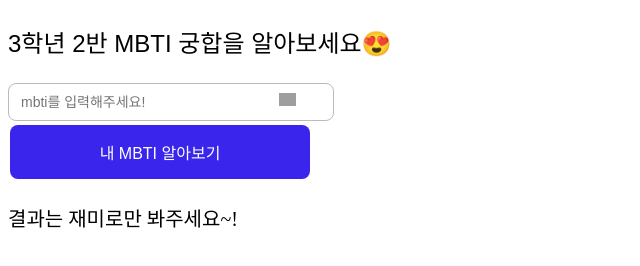
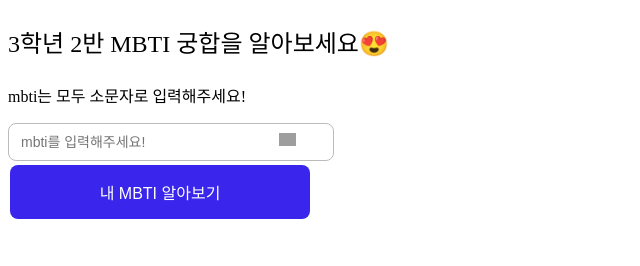
Before and after one commit to gkdms04/mbti, a plain HTML site: page index.html in a window 1280 px wide. Shown: the whole page, without its empty margins (0-640 px from the left). Drawn offline with Linux system fonts and the light colour scheme; grey boxes are pictures that could not be loaded.

Commit message:
Update index.html

```diff
--- a/index.html
+++ b/index.html
@@ -1,9 +1,11 @@
 <!DOCTYPE html>
 <html>
+<meta name="viewport" content="width=device-width, initial-scale=1.0"/>
     <head>
         <meta charset="UTF-8">
         <title>심화탐구주제</title>
-        <p style="color:black; font-size: x-large; font-family: fantasy;">3학년 2반 MBTI 궁합을 알아보세요😍</p>
+        <p style="color:black; font-size: x-large;">3학년 2반 MBTI 궁합을 알아보세요😍</p>
+        <p>mbti는 모두 소문자로 입력해주세요!</p>
         <style>
             body{
                 background-color: rgb(255, 255, 255);
@@ -487,7 +489,7 @@
         <div class="search">
             <input id='name' onchange='printName()' placeholder="mbti를 입력해주세요!">
             <input type="button"; class="button"; onclick="location.href='https://www.16personalities.com/ko/%EB%AC%B4%EB%A3%8C-%EC%84%B1%EA%B2%A9-%EC%9C%A0%ED%98%95-%EA%B2%80%EC%82%AC'"; value="내 MBTI 알아보기" />
-            <p style="color:black; font-size:20px">결과는 재미로만 봐주세요~!</p>
+            <!--<p style="color:black; font-size:20px">결과는 재미로만 봐주세요~!</p>-->
             <img src="https://s3.ap-northeast-2.amazonaws.com/cdn.wecode.co.kr/icon/search.png">
             <!--<div id='result'></div>-->
             <!--<div id='write'></div>-->
```
